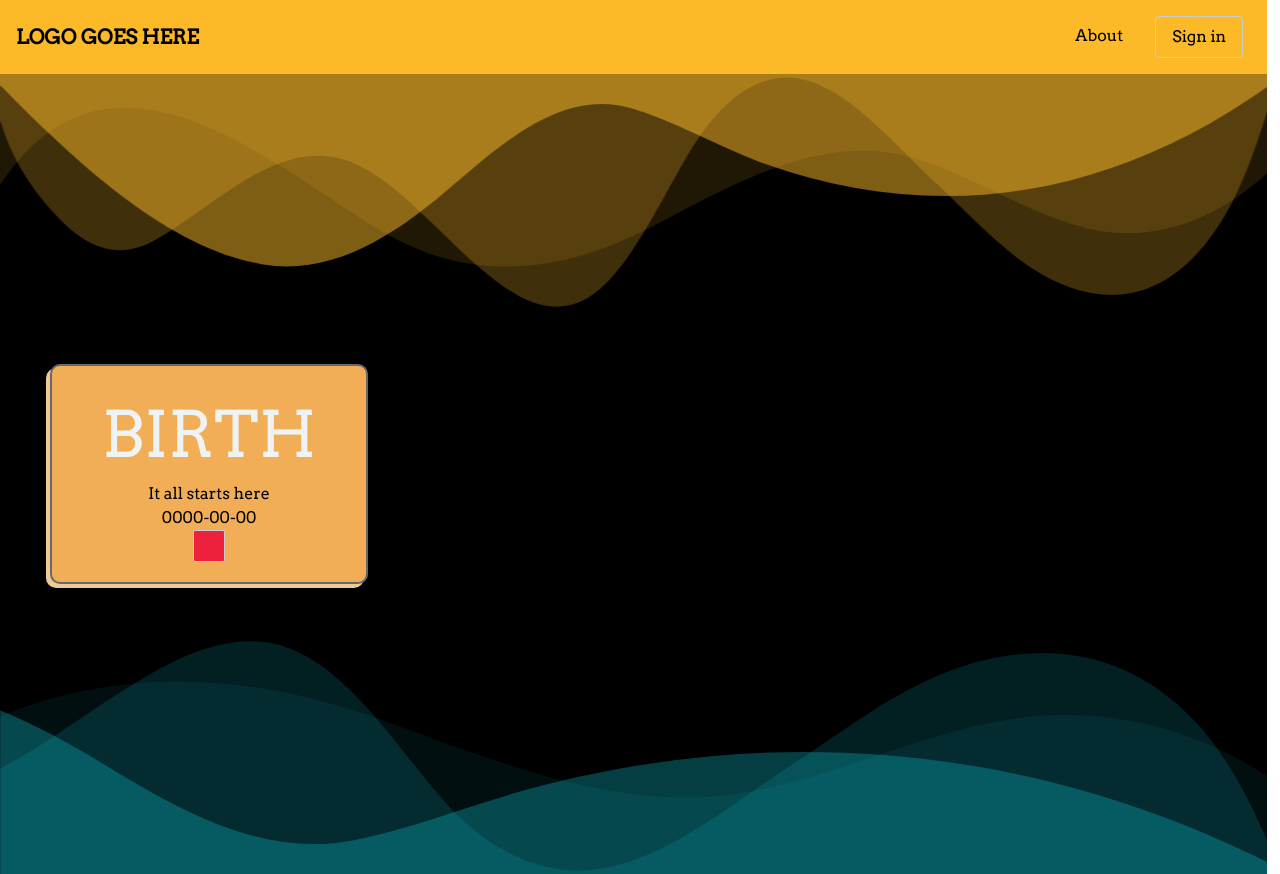
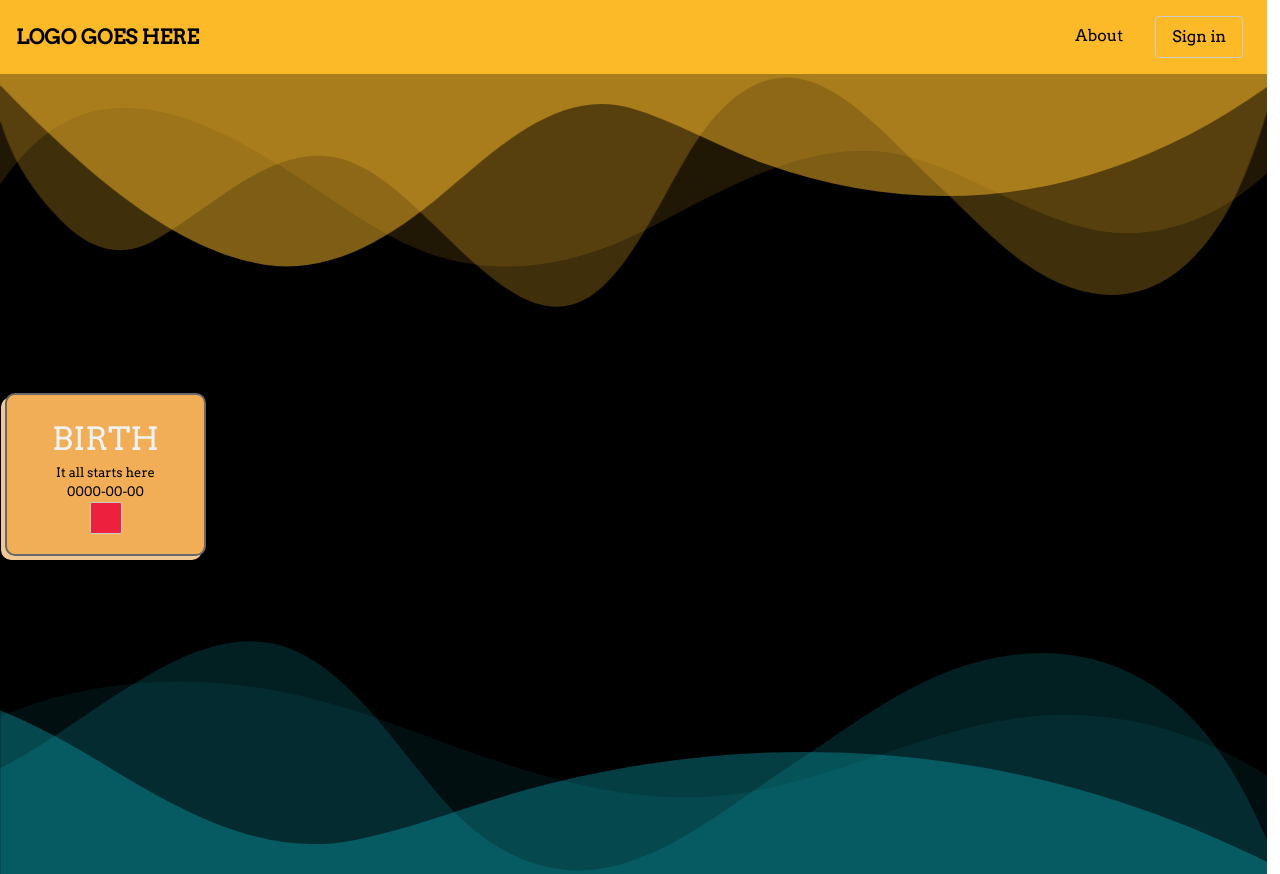
Before and after one commit to wfreemansmith/life-cycle-app, a Svelte app: page /create in a window 1280 px wide. Built offline with nearby package versions, Linux system fonts and the light colour scheme; some icons are missing.

Commit message:
added poi animation and sizing

```diff
--- a/src/components/Poi.svelte
+++ b/src/components/Poi.svelte
@@ -43,7 +43,7 @@
 </script>
 
 <div transition:fade>
-  <main>
+  <main class="new-main">
     <h1>{milestone.name}</h1>
     <p>{milestone.detail}</p>
     <p>{milestone.date ? milestone.date : ""}</p>
@@ -106,16 +106,20 @@
 <style>
   div {
     z-index: 1;
+    padding-left: 5px;
+    padding-right: 5px;
   }
-
+  p {
+    font-size: small;
+  }
   form {
     z-index: 1;
   }
   h1 {
     color: #eff3f4;
     text-transform: uppercase;
-    font-size: 4em;
-    font-weight: 100;
+    font-size: 2em;
+    font-weight: 80;
   }
   main {
     border-width: 2px;
@@ -123,10 +127,12 @@
     border-color: #66686b;
     border-radius: 10px;
     width: fit-content;
-    padding: 20px 50px;
+    padding: 20px 20px;
     background-color: #f1ae56;
-    margin: 0px 50px;
+    margin: 10px 50px;
     box-shadow: -4px 4px 0px 0px #f0c996;
+    height: fit-content;
+
   }
 
   button {
@@ -153,7 +159,25 @@
       opacity: 1;
     }
   }
+
   .new-form {
     animation: append-animate 0.3s linear;
   }
+
+  @keyframes slidein {
+  from {
+    margin-left: 100%;
+    width: 300%;
+  }
+
+  to {
+    margin-left: 0%;
+    width: 100%;
+  }
+}
+
+  .new-main {
+    animation: slidein 0.4s cubic-bezier(0.075, 0.82, 0.165, 1);
+    animation-fill-mode: forwards;
+  }
 </style>
```
